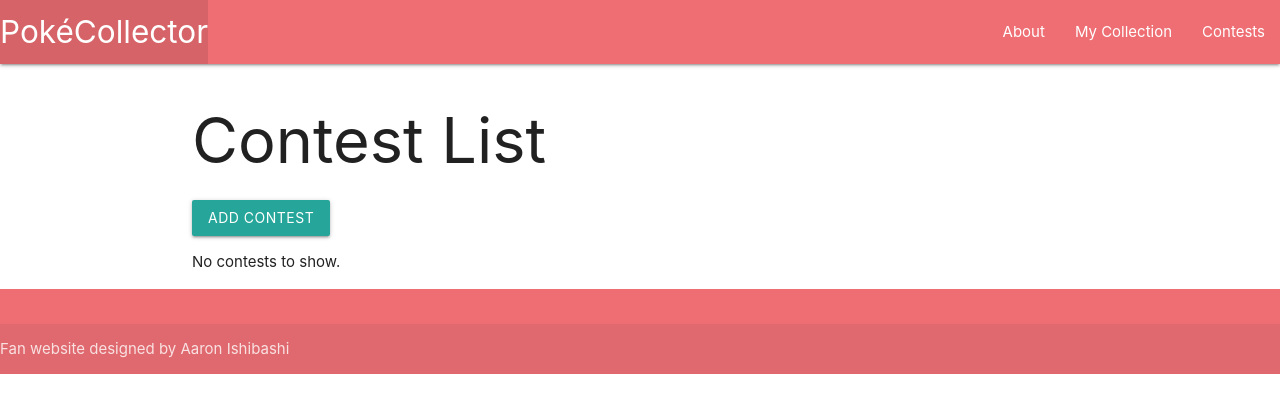
After one commit to tadashibashi/poke-collector, a Django app: page /contests/ in a window 1280 px wide. The commit adds this page. Shown: the top 413 px of the page. Run offline with Django 4.2, Linux system fonts and the light colour scheme; data that the repository does not hold is empty.

Commit message:
lab5 mvp

```diff
--- a/main_app/templates/base.html
+++ b/main_app/templates/base.html
@@ -20,8 +20,9 @@
                     <li><a href="/" class="left brand-logo">PokéCollector</a></li>
                 </ul>
                 <ul class="right">
-                    <li><a href="/about">About</a></li>
-                    <li><a href="/pokemon">My Collection</a></li>
+                    <li><a href="{% url 'main:about' %}">About</a></li>
+                    <li><a href="{% url 'main:pokemon_index' %}">My Collection</a></li>
+                    <li><a href="{% url 'main:contests_index' %}">Contests</a></li>
                 </ul>
             </div>
         </nav>
--- /dev/null
+++ b/main_app/templates/contest/index.html
@@ -0,0 +1,26 @@
+{% extends 'base.html' %}
+{% block content %}
+    <h1>Contest List</h1>
+    <a class="btn" href="{% url 'main:contest_create' %}">Add Contest</a>
+    {% for contest in contests %}
+        <div class="card">
+            <div class="card-content">
+                <h4>{{ contest.name }}</h4>
+                <p>on {{ contest.date.month }}/{{ contest.date.day }}/{{ contest.date.year }}</p>
+                <p>Winner: <span class="teal-text">{{ contest.winner.nickname }}</span></p>
+                <p>Contestants:</p>
+                <ul>
+                    {% for poke in contest.pokemon.all %}
+                        <li>- {{ poke.nickname }}</li>
+                    {% endfor %}
+                </ul>
+            </div>
+            <div class="card-action">
+                <a href="{% url 'main:contest_update' contest.id %}">Edit</a>
+                <a href="{% url 'main:contest_delete' contest.id %}">Delete</a>
+            </div>
+        </div>
+    {% empty %}
+        <p>No contests to show.</p>
+    {% endfor %}
+{% endblock %}
--- a/main_app/urls.py
+++ b/main_app/urls.py
@@ -10,7 +10,13 @@ urlpatterns = [
     path("pokemon/", views.PokemonList.as_view(), name="pokemon_index"),
     path("pokemon/create/", views.PokemonCreate.as_view(), name="pokemon_create"),
     path("pokemon/<int:pk>/update/", views.PokemonUpdate.as_view(), name="pokemon_update"),
+    path("contests/<int:pk>/update/", views.contest_update, name="contest_update"),
     path("pokemon/<int:pk>/delete/", views.PokemonDelete.as_view(), name="pokemon_delete"),
+    path("contests/<int:pk>/delete/", views.ContestDelete.as_view(), name="contest_delete"),
     path("pokemon/<int:pk>/", views.detail, name="pokemon_detail"),
     path("pokemon/<int:pk>/training/create", views.add_training, name="training_create"),
+    path("contests/", views.ContestIndex.as_view(), name="contests_index"),
+    path("contests/create/", views.ContestCreate.as_view(), name="contest_create"),
+    path("pokemon/<int:poke_id>/contests/<int:contest_id>/associate", views.assoc_contest, name="assoc_contest"),
+    path("pokemon/<int:poke_id>/contests/<int:contest_id>/disassociate", views.disassoc_contest, name="disassoc_contest"),
 ]
--- a/main_app/views.py
+++ b/main_app/views.py
@@ -3,8 +3,8 @@ from django.shortcuts import render, redirect, get_object_or_404
 from django.urls import reverse
 from django.views.generic import CreateView, DetailView, ListView, UpdateView, DeleteView
 
-from .forms import PokemonForm, TrainingForm
-from .models import Pokemon, Training
+from .forms import PokemonForm, TrainingForm, ContestForm
+from .models import Pokemon, Training, Contest
 
 
 # Create your views here.
@@ -16,9 +16,13 @@ def about(request):
 
 def detail(request, pk):
     pokemon = get_object_or_404(Pokemon, id=pk)
+
+    contests_ids = pokemon.contest_set.all().values_list("id")
+    contests_non_participant = Contest.objects.exclude(id__in=contests_ids)
     return render(request, "detail.html", {
         "training_form": TrainingForm(),
-        "pokemon": pokemon
+        "pokemon": pokemon,
+        "contests_non_participant": contests_non_participant,
     })
 
 
@@ -55,3 +59,46 @@ class PokemonList(ListView):
     model = Pokemon
     context_object_name = "pokelist"
     template_name = "pokemon/index.html"
+
+def assoc_contest(request, poke_id, contest_id):
+    contest = get_object_or_404(Contest, id=contest_id)
+    pokemon = get_object_or_404(Pokemon, id=poke_id)
+    contest.pokemon.add(pokemon)
+    return redirect("main:pokemon_detail", pk=poke_id)
+
+def disassoc_contest(request, poke_id, contest_id):
+    contest = get_object_or_404(Contest, id=contest_id)
+    pokemon = get_object_or_404(Pokemon, id=poke_id)
+    contest.pokemon.remove(pokemon)
+    return redirect("main:pokemon_detail", pk=poke_id)
+
+class ContestCreate(CreateView):
+    model = Contest
+    success_url = "/contests/"
+    def get_form_class(self):
+        return ContestForm
+
+class ContestIndex(ListView):
+    model = Contest
+    template_name = "contest/index.html"
+    context_object_name = "contests"
+
+def contest_update(request, pk):
+    contest = get_object_or_404(Contest, id=pk)
+    print(contest.pokemon.all())
+    if request.method == "GET":
+        form = ContestForm(instance=contest)
+
+        return render(request, "main_app/contest_form.html", {
+            "contest": contest,
+            "form": form
+        })
+    elif request.method == "POST":
+        form = ContestForm(request.POST, instance=contest)
+        if form.is_valid():
+            form.save()
+    return redirect("main:contests_index")
+
+
+class ContestDelete(DeleteView):
+    model = Contest
```
Also changed, not shown: main_app/forms.py (+7 -2 lines), main_app/models.py (+7 -0 lines), main_app/templates/detail.html (+38 -7 lines), main_app/templates/main_app/contest_confirm_delete.html (added, +10 -0 lines), main_app/templates/main_app/contest_form.html (added, +37 -0 lines), main_app/migrations/0007_alter_training_options_contest.py (added), main_app/migrations/0008_contest_date.py (added).
